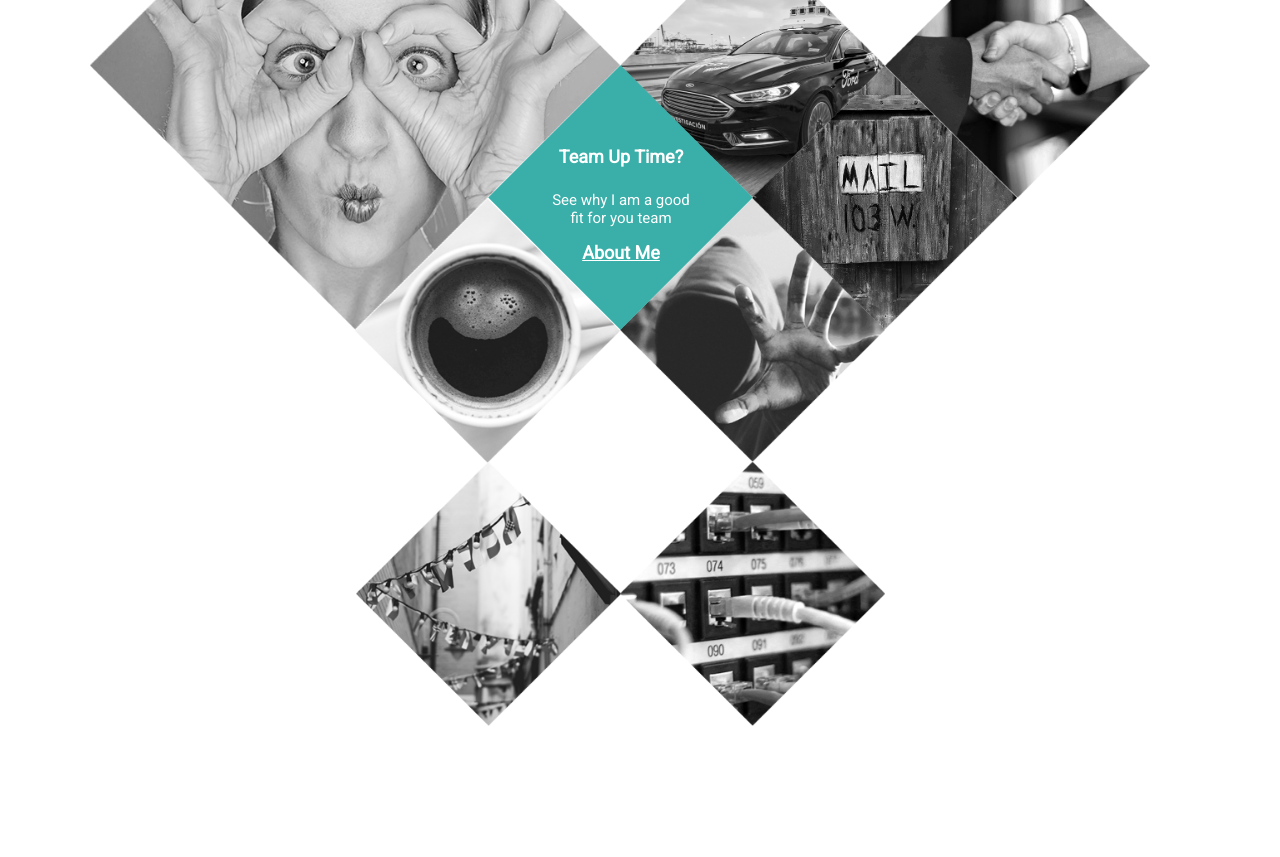
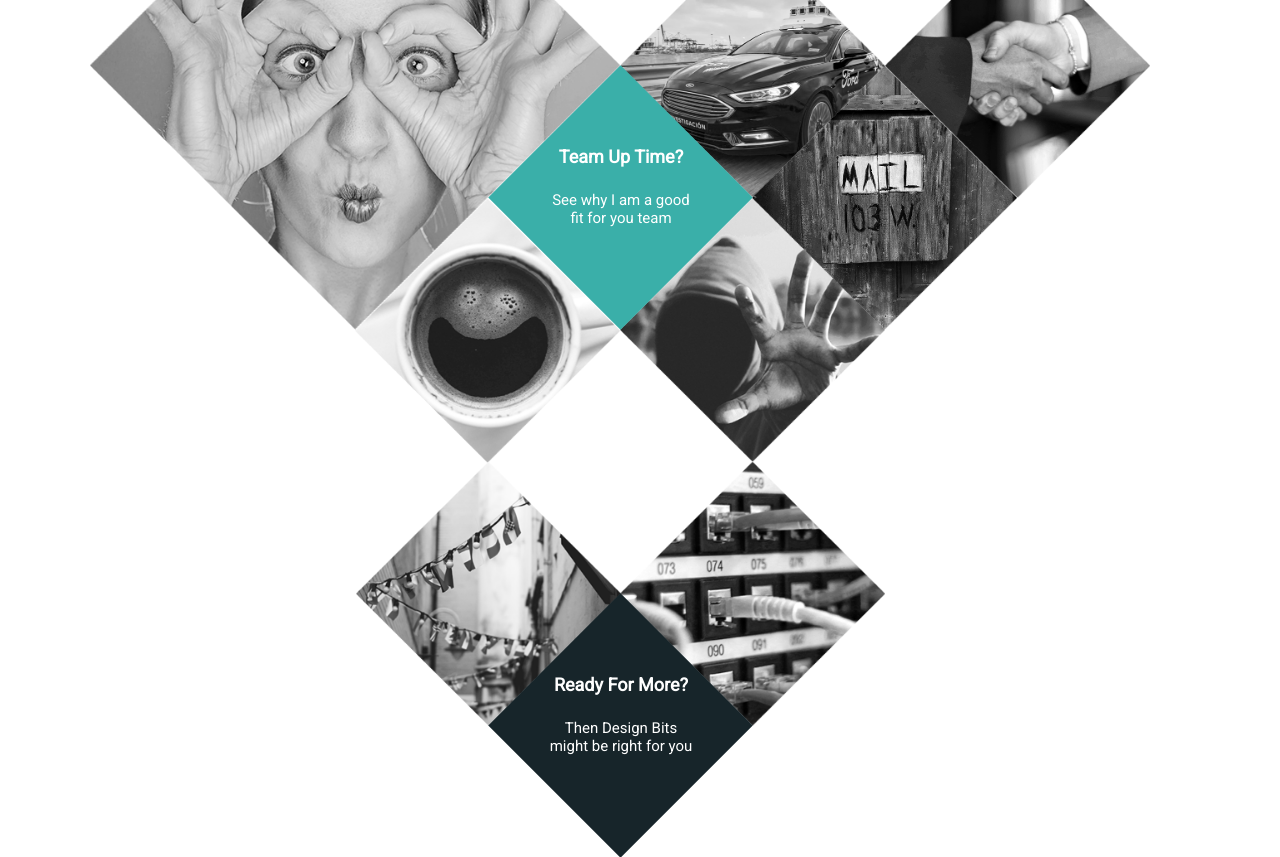
Before and after one commit to Grahamcr/portfolio, an Angular app in the folder portolio/: page / in a window 1280 px wide. Shown: the part 240-1097 px from the top of the page. Before the commit the page ends 966 px from the top, so only its background shows below. Built offline with nearby package versions, Linux system fonts and the light colour scheme.

Commit message:
just missing the image now...

```diff
--- a/portolio/src/app/colordiamond/colordiamond.component.html
+++ b/portolio/src/app/colordiamond/colordiamond.component.html
@@ -1,10 +1,10 @@
 
 <div class="color-diamond">
-        <a href="{{caselink}}" class="hoverLayer"></a>
-        <div class="text-block">
+        <a href="{{caselink}}" class="hoverLayer {{color}}"></a>
+        <a href="{{caselink}}" class="text-block">
                 <h4>{{title}}</h4>
                 <p>{{description}}</p>
-                <a href="{{caselink}}">{{calltoaction}}</a>
-        </div>
+
+        </a>
 
 </div>
--- a/portolio/src/app/colordiamond/colordiamond.component.less
+++ b/portolio/src/app/colordiamond/colordiamond.component.less
@@ -12,7 +12,14 @@
         margin-left: 31px;
         margin-top: 31px;
         display:inline-block;
-        background-color:#3AAFA9;
+
+        &.light {
+            background-color:#3AAFA9;
+        }
+
+        &.dark {
+            background-color:#17252A;
+        }
     }
 
     .text-block {
@@ -20,6 +27,7 @@
         position: absolute;
         top: 50px;
         left: 50px;
+        text-decoration: none;
         h4 {
             color: #FFF;
             font-weight: bolder;
@@ -31,11 +39,6 @@
             font-size: 15px;
             width: 150px;
         }
-        a {
-            color: #FFF;
-            font-weight: bolder;
-            font-size: 18px;
-        }
     }
 
 }
--- a/portolio/src/app/colordiamond/colordiamond.component.ts
+++ b/portolio/src/app/colordiamond/colordiamond.component.ts
@@ -11,6 +11,7 @@ export class ColordiamondComponent implements OnInit {
   @Input() description: string;
   @Input() caselink: string;
   @Input() calltoaction: string;
+  @Input() color: string;
 
   constructor() { }
 
--- a/portolio/src/app/home/home.component.html
+++ b/portolio/src/app/home/home.component.html
@@ -12,6 +12,7 @@
 [description]="'See why I am a good fit for you team'"
 [caselink] = "'/about'"
 [calltoaction] = "'About Me'"
+[color] = "'light'"
 ></app-colordiamond>
 
 
@@ -75,3 +76,11 @@
 [colorimage]= "'assets/images/coretech.png'"
 [caselink] = "'https://www.google.com'"
 ></app-diamondimg>
+
+<app-colordiamond class="design-bits-diamond"
+[title]="'Ready For More?'"
+[description]="'Then Design Bits might be right for you'"
+[caselink] = "'/designbits'"
+[calltoaction] = "'Design Bits'"
+[color] = "'dark'"
+></app-colordiamond>
--- a/portolio/src/app/home/home.component.less
+++ b/portolio/src/app/home/home.component.less
@@ -60,3 +60,10 @@
     top:596px;
     left: 580px;
 }
+
+// This is the design bits call to action diamond
+.design-bits-diamond {
+    position: absolute;
+    top:736px;
+    left: 456px;
+}
```
